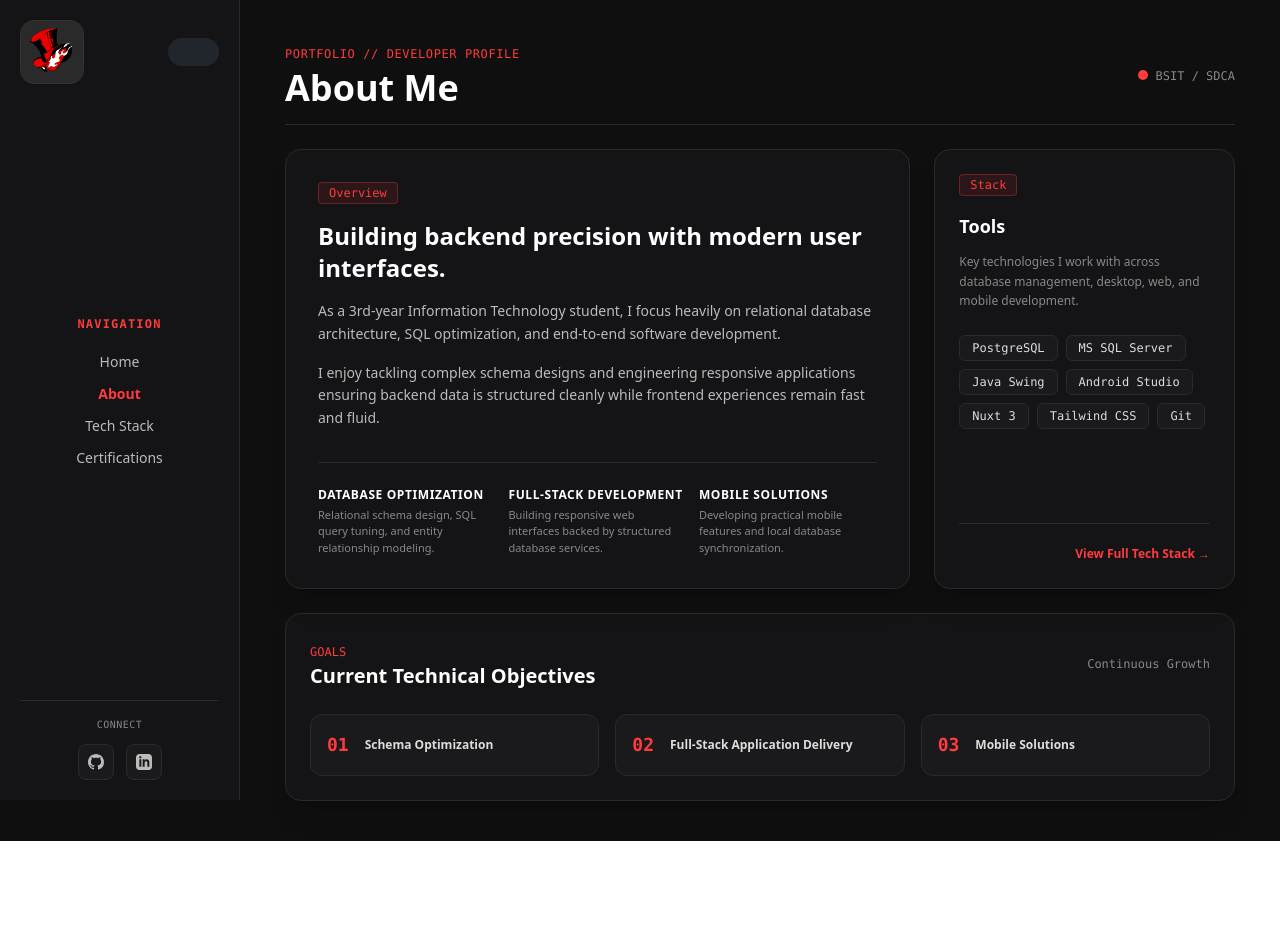
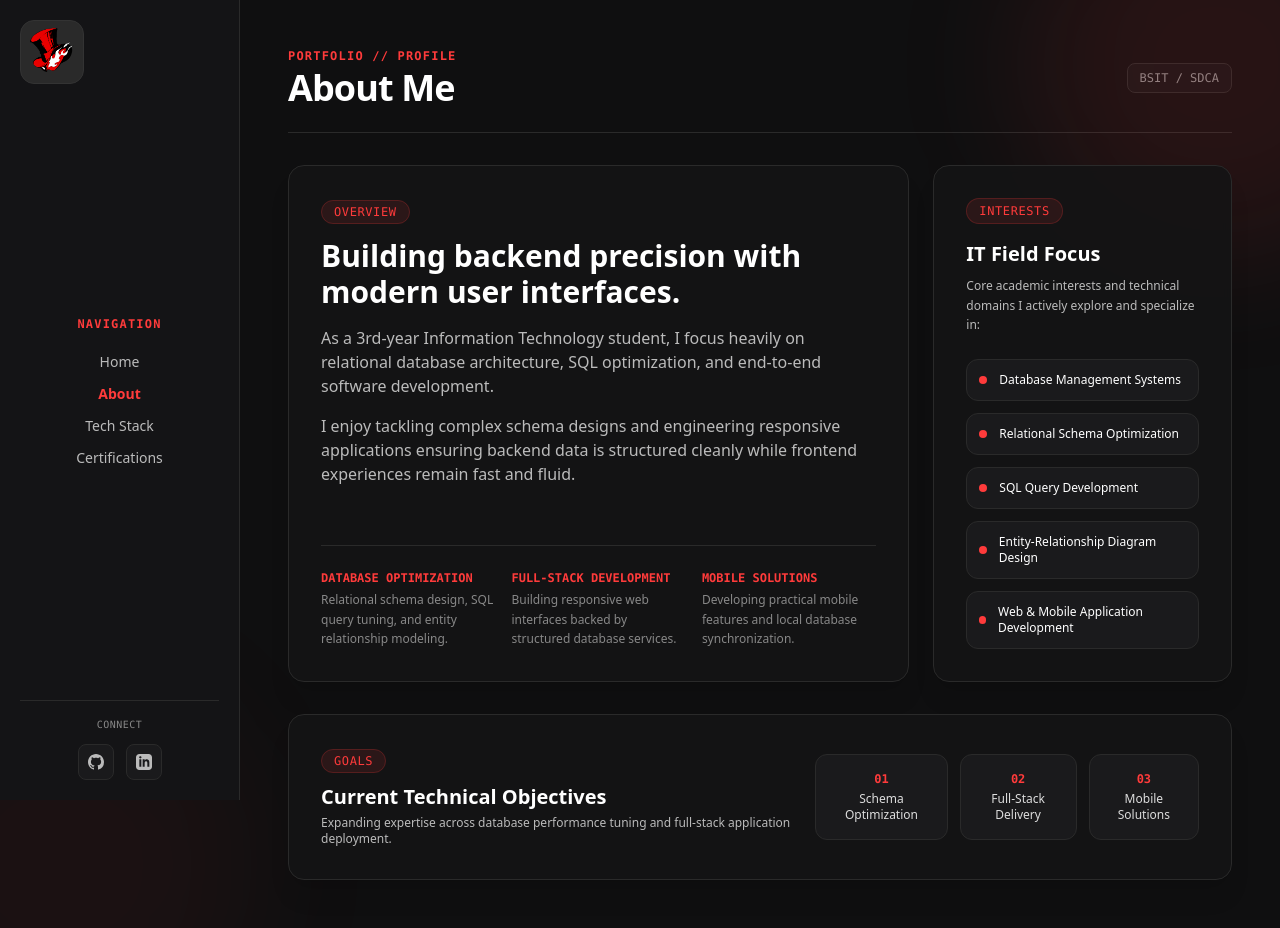
Before and after one commit to ryd3r-37/portfolio-nuxt, a Nuxt app: page /about in a window 1280 px wide. Before the commit the page ends 841 px from the top, so only its background shows below. Built offline with nearby package versions, Linux system fonts and the light colour scheme.

Commit message:
Fix about me page

```diff
--- a/app/pages/about.vue
+++ b/app/pages/about.vue
@@ -1,51 +1,20 @@
 <script setup>
-import { ref, onMounted } from 'vue'
+import { ref } from 'vue'
 
-const isLightMode = ref(false)
 const navOpen = ref(false)
-
-onMounted(() => {
-  if (import.meta.client && localStorage.getItem('theme') === 'light') {
-    isLightMode.value = true
-    document.documentElement.classList.add('light-mode')
-  }
-})
-
-const toggleTheme = () => {
-  isLightMode.value = !isLightMode.value
-  if (import.meta.client) {
-    if (isLightMode.value) {
-      localStorage.setItem('theme', 'light')
-      document.documentElement.classList.add('light-mode')
-    } else {
-      localStorage.setItem('theme', 'dark')
-      document.documentElement.classList.remove('light-mode')
-    }
-  }
-}
-
-const techPillars = ref([
-  { title: 'Database Optimization', desc: 'Relational schema design, SQL query tuning, and entity relationship modeling.' },
-  { title: 'Full-Stack Development', desc: 'Building responsive web interfaces backed by structured database services.' },
-  { title: 'Mobile Solutions', desc: 'Developing practical mobile features and local database synchronization.' }
-])
-
-const coreSkills = ref([
-  'PostgreSQL', 'MS SQL Server', 'Java Swing', 'Android Studio', 'Nuxt 3', 'Tailwind CSS', 'Git'
-])
-
-const roadmap = ref([
-  { step: '01', goal: 'Schema Optimization' },
-  { step: '02', goal: 'Full-Stack Application Delivery' },
-  { step: '03', goal: 'Mobile Solutions' }
-])
 </script>
 
 <template>
-  <div :class="{ 'light-mode': isLightMode }" class="bg-[#0f0f10] text-[#ddd] flex min-h-screen flex-col md:flex-row font-inter transition-colors duration-300">
+  <div class="bg-[#0f0f10] text-[#ddd] flex min-h-screen flex-col md:flex-row font-inter transition-colors duration-300 relative overflow-hidden">
 
+    <!-- Decorative Glow Accents -->
+    <div class="absolute -top-32 -right-32 w-96 h-96 bg-[#ff3b3b]/10 rounded-full blur-3xl pointer-events-none"></div>
+    <div class="absolute -bottom-32 -left-32 w-96 h-96 bg-[#ff3b3b]/5 rounded-full blur-3xl pointer-events-none"></div>
+
+    <!-- Sidebar Navigation -->
     <aside class="sticky top-0 h-auto md:h-screen w-full md:w-[240px] bg-[#141416] border-b md:border-b-0 md:border-r border-[#2a2a2a] p-5 flex flex-row md:flex-col justify-between items-center z-50">
 
+      <!-- Top Section: Logo -->
       <div class="w-full flex md:flex-col items-center justify-between md:justify-start gap-4">
         <div class="w-full flex items-center justify-between">
           <NuxtLink to="/" class="block transition hover:scale-105 active:scale-95 shrink-0">
@@ -53,34 +22,10 @@ const roadmap = ref([
               <img src="/images/background/logo.png" alt="Logo" class="w-full h-full object-cover" />
             </div>
           </NuxtLink>
-
-      <div class="hidden md:block">
-        <label for="theme-toggle" class="switch cursor-pointer inline-block relative w-[3.2em] h-[1.8em]">
-          <span class="sr-only">Toggle dark/light theme</span>
-          <input
-            id="theme-toggle"
-            type="checkbox"
-            :checked="isLightMode"
-            @change="toggleTheme"
-            class="opacity-0 w-0 h-0"
-          />
-          <span class="slider absolute cursor-pointer inset-0 bg-[#20262c] transition-all duration-500 rounded-[30px]"></span>
-        </label>
-      </div>
         </div>
 
+        <!-- Mobile Navigation Toggle Button -->
         <div class="flex items-center gap-3 md:hidden">
-      <label for="theme-toggle-mobile" class="switch cursor-pointer inline-block relative w-[3em] h-[1.7em]">
-        <span class="sr-only">Toggle dark/light theme</span>
-        <input
-          id="theme-toggle-mobile"
-          type="checkbox"
-          :checked="isLightMode"
-          @change="toggleTheme"
-          class="opacity-0 w-0 h-0"
-        />
-        <span class="slider absolute cursor-pointer inset-0 bg-[#20262c] transition-all duration-500 rounded-[30px]"></span>
-      </label>
           <button @click="navOpen = !navOpen" class="cursor-pointer flex flex-col gap-1.5 p-2 bg-transparent border-none" aria-label="Toggle Navigation Menu">
             <span class="block w-6 h-0.5 bg-[#bbb] transition-all duration-300" :class="{ 'rotate-45 translate-y-2 bg-[#ff3b3b]': navOpen }"></span>
             <span class="block w-6 h-0.5 bg-[#bbb] transition-all duration-300" :class="{ 'opacity-0': navOpen }"></span>
@@ -89,16 +34,18 @@ const roadmap = ref([
         </div>
       </div>
 
+      <!-- Middle Section: Nav Links -->
       <div :class="navOpen ? 'flex' : 'hidden'" class="md:flex flex-col items-center gap-4 w-full my-auto py-6 absolute md:static top-full left-0 bg-[#141416] md:bg-transparent p-5 md:p-0 border-b border-[#2a2a2a] md:border-none z-40">
         <div class="text-xs font-mono uppercase tracking-widest text-[#ff3b3b] font-bold mb-1">Navigation</div>
         <nav class="flex flex-col items-center gap-3 w-full">
-      <NuxtLink to="/" class="text-sm font-medium text-[#bbb] hover:text-[#ff3b3b] transition hover:scale-105" active-class="!text-[#ff3b3b] font-semibold">Home</NuxtLink>
-      <NuxtLink to="/about" class="text-sm font-medium text-[#bbb] hover:text-[#ff3b3b] transition hover:scale-105" active-class="!text-[#ff3b3b] font-semibold">About</NuxtLink>
-      <NuxtLink to="/techstack" class="text-sm font-medium text-[#bbb] hover:text-[#ff3b3b] transition hover:scale-105" active-class="!text-[#ff3b3b] font-semibold">Tech Stack</NuxtLink>
-      <NuxtLink to="/certification" class="text-sm font-medium text-[#bbb] hover:text-[#ff3b3b] transition hover:scale-105" active-class="!text-[#ff3b3b] font-semibold">Certifications</NuxtLink>
+          <NuxtLink to="/" class="text-sm font-medium text-[#bbb] hover:text-[#ff3b3b] transition hover:scale-105">Home</NuxtLink>
+          <NuxtLink to="/about" class="text-sm font-semibold text-[#ff3b3b] transition hover:scale-105">About</NuxtLink>
+          <NuxtLink to="/techstack" class="text-sm font-medium text-[#bbb] hover:text-[#ff3b3b] transition hover:scale-105">Tech Stack</NuxtLink>
+          <NuxtLink to="/certification" class="text-sm font-medium text-[#bbb] hover:text-[#ff3b3b] transition hover:scale-105">Certifications</NuxtLink>
         </nav>
       </div>
 
+      <!-- Bottom Section: Social Links -->
       <div class="hidden md:flex flex-col items-center gap-3 w-full pt-4 border-t border-[#2a2a2a]">
         <div class="text-[10px] font-mono text-[#888] uppercase tracking-wider">Connect</div>
         <div class="flex items-center justify-center gap-3">
@@ -113,7 +60,6 @@ const roadmap = ref([
               <path d="M12 0C5.37 0 0 5.37 0 12c0 5.31 3.435 9.795 8.205 11.385.6.105.825-.255.825-.57 0-.285-.015-1.23-.015-2.235-3.015.555-3.795-.735-4.035-1.41-.135-.345-.72-1.41-1.23-1.695-.42-.225-1.02-.78-.015-.795.945-.015 1.62.87 1.845 1.23 1.08 1.815 2.805 1.305 3.495.99.105-.78.42-1.305.765-1.605-2.67-.3-5.46-1.335-5.46-5.925 0-1.305.465-2.385 1.23-3.225-.12-.3-.54-1.53.12-3.18 0 0 1.005-.315 3.3 1.23.96-.27 1.98-.405 3-.405s2.04.135 3 .405c2.295-1.56 3.3-1.23 3.3-1.23.66 1.65.24 2.88.12 3.18.765.84 1.23 1.905 1.23 3.225 0 4.605-2.805 5.625-5.475 5.925.435.375.81 1.095.81 2.22 0 1.605-.015 2.895-.015 3.3 0 .315.225.69.825.57A12.02 12.02 0 0024 12c0-6.63-5.37-12-12-12z"/>
             </svg>
           </a>
-
           <a
             href="https://linkedin.com"
             target="_blank"
@@ -130,94 +76,117 @@ const roadmap = ref([
 
     </aside>
 
-    <main class="flex-1 p-5 md:p-10 flex justify-center items-center">
-      <div class="w-full max-w-[950px] space-y-6">
+    <!-- Main Content Area -->
+    <main class="flex-1 p-6 md:p-12 overflow-y-auto">
+      <div class="max-w-[1200px] mx-auto space-y-8">
 
-        <div class="flex items-center justify-between border-b border-[#2a2a2a] pb-4">
+        <!-- Header Banner -->
+        <div class="flex flex-col md:flex-row md:items-center justify-between gap-4 border-b border-[#2a2a2a] pb-6">
           <div>
-            <span class="text-xs font-mono text-[#ff3b3b] tracking-wider uppercase">Portfolio // Developer Profile</span>
-            <h1 class="text-3xl md:text-4xl font-extrabold text-white mt-1">About Me</h1>
+            <div class="text-xs font-mono uppercase tracking-widest text-[#ff3b3b] font-bold mb-1">Portfolio // Profile</div>
+            <h1 class="text-3xl md:text-4xl font-extrabold text-white tracking-tight">About Me</h1>
           </div>
-          <div class="hidden sm:block text-right">
-            <span class="inline-block w-2.5 h-2.5 bg-[#ff3b3b] rounded-full animate-pulse mr-2"></span>
-            <span class="text-xs text-[#888] font-mono">BSIT / SDCA</span>
+          <div class="text-xs font-mono text-[#888] bg-[#141416] px-3 py-1.5 rounded-lg border border-[#2a2a2a] w-fit">
+            BSIT / SDCA
           </div>
         </div>
 
+        <!-- Bento Grid Layout -->
         <div class="grid grid-cols-1 lg:grid-cols-3 gap-6">
 
-          <section class="lg:col-span-2 rounded-2xl border border-[#2a2a2a] p-6 md:p-8 bg-[#141416] shadow-xl flex flex-col justify-between">
-            <div>
-              <div class="flex items-center gap-2 mb-4">
-                <span class="px-2.5 py-0.5 rounded bg-[#ff3b3b]/10 text-[#ff3b3b] text-xs font-mono border border-[#ff3b3b]/30">Overview</span>
-              </div>
-              <h2 class="text-xl md:text-2xl font-bold text-white mb-4">Building backend precision with modern user interfaces.</h2>
-              <p class="text-sm text-[#bbb] leading-relaxed mb-4">
+          <!-- Left Main Card (Overview) -->
+          <div class="lg:col-span-2 rounded-2xl border border-[#2a2a2a] bg-[#141416]/90 backdrop-blur-sm p-8 shadow-xl flex flex-col justify-between space-y-6">
+            <div class="space-y-4">
+              <span class="text-xs font-mono uppercase tracking-wider text-[#ff3b3b] bg-[#ff3b3b]/10 px-3 py-1 rounded-full border border-[#ff3b3b]/20">Overview</span>
+              <h2 class="text-2xl md:text-3xl font-bold text-white leading-snug">
+                Building backend precision with modern user interfaces.
+              </h2>
+              <p class="text-sm md:text-base text-[#bbb] leading-relaxed">
                 As a 3rd-year Information Technology student, I focus heavily on relational database architecture, SQL optimization, and end-to-end software development.
               </p>
-              <p class="text-sm text-[#bbb] leading-relaxed">
+              <p class="text-sm md:text-base text-[#bbb] leading-relaxed">
                 I enjoy tackling complex schema designs and engineering responsive applications ensuring backend data is structured cleanly while frontend experiences remain fast and fluid.
               </p>
             </div>
 
-            <div class="grid grid-cols-1 sm:grid-cols-3 gap-3 mt-8 pt-6 border-t border-[#2a2a2a]">
-              <div v-for="pillar in techPillars" :key="pillar.title" class="space-y-1">
-                <h3 class="text-xs font-bold text-white uppercase tracking-wider">{{ pillar.title }}</h3>
-                <p class="text-[11px] text-[#888] leading-normal">{{ pillar.desc }}</p>
+            <!-- Mini Highlight Columns -->
+            <div class="grid grid-cols-1 md:grid-cols-3 gap-4 pt-6 border-t border-[#2a2a2a]">
+              <div>
+                <h3 class="text-xs font-mono font-bold uppercase text-[#ff3b3b] mb-1">Database Optimization</h3>
+                <p class="text-xs text-[#888] leading-relaxed">Relational schema design, SQL query tuning, and entity relationship modeling.</p>
               </div>
+              <div>
+                <h3 class="text-xs font-mono font-bold uppercase text-[#ff3b3b] mb-1">Full-Stack Development</h3>
+                <p class="text-xs text-[#888] leading-relaxed">Building responsive web interfaces backed by structured database services.</p>
               </div>
-          </section>
-
-          <section class="rounded-2xl border border-[#2a2a2a] p-6 bg-[#141416] shadow-xl flex flex-col justify-between">
               <div>
-              <div class="flex items-center gap-2 mb-4">
-                <span class="px-2.5 py-0.5 rounded bg-[#ff3b3b]/10 text-[#ff3b3b] text-xs font-mono border border-[#ff3b3b]/30">Stack</span>
+                <h3 class="text-xs font-mono font-bold uppercase text-[#ff3b3b] mb-1">Mobile Solutions</h3>
+                <p class="text-xs text-[#888] leading-relaxed">Developing practical mobile features and local database synchronization.</p>
               </div>
-              <h2 class="text-lg font-bold text-white mb-3">Tools</h2>
-              <p class="text-xs text-[#888] leading-relaxed mb-6">
-                Key technologies I work with across database management, desktop, web, and mobile development.
-              </p>
-
-              <div class="flex flex-wrap gap-2">
-                <span
-                  v-for="skill in coreSkills"
-                  :key="skill"
-                  class="px-3 py-1 rounded-md bg-[#1a1a1c] border border-[#2a2a2a] text-[#ddd] text-xs font-mono hover:border-[#ff3b3b]/50 transition cursor-default"
-                >
-                  {{ skill }}
-                </span>
             </div>
           </div>
 
-            <div class="mt-6 pt-4 border-t border-[#2a2a2a] text-right">
-              <NuxtLink to="/techstack" class="text-xs font-semibold text-[#ff3b3b] hover:underline inline-flex items-center gap-1">
-                View Full Tech Stack &rarr;
-              </NuxtLink>
+          <!-- Right Card (IT Interests) -->
+          <div class="rounded-2xl border border-[#2a2a2a] bg-[#141416]/90 backdrop-blur-sm p-8 shadow-xl flex flex-col justify-between space-y-6">
+            <div>
+              <div class="flex items-center justify-between mb-4">
+                <span class="text-xs font-mono uppercase tracking-wider text-[#ff3b3b] bg-[#ff3b3b]/10 px-3 py-1 rounded-full border border-[#ff3b3b]/20">Interests</span>
               </div>
-          </section>
+              <h2 class="text-xl font-bold text-white mb-2">IT Field Focus</h2>
+              <p class="text-xs text-[#bbb] mb-6 leading-relaxed">
+                Core academic interests and technical domains I actively explore and specialize in:
+              </p>
+
+              <!-- Interest Tags List -->
+              <div class="space-y-3">
+                <div class="p-3 rounded-xl bg-[#1a1a1c] border border-[#2a2a2a] flex items-center gap-3">
+                  <div class="w-2 h-2 rounded-full bg-[#ff3b3b]"></div>
+                  <span class="text-xs font-medium text-white">Database Management Systems</span>
+                </div>
+                <div class="p-3 rounded-xl bg-[#1a1a1c] border border-[#2a2a2a] flex items-center gap-3">
+                  <div class="w-2 h-2 rounded-full bg-[#ff3b3b]"></div>
+                  <span class="text-xs font-medium text-white">Relational Schema Optimization</span>
+                </div>
+                <div class="p-3 rounded-xl bg-[#1a1a1c] border border-[#2a2a2a] flex items-center gap-3">
+                  <div class="w-2 h-2 rounded-full bg-[#ff3b3b]"></div>
+                  <span class="text-xs font-medium text-white">SQL Query Development</span>
+                </div>
+                <div class="p-3 rounded-xl bg-[#1a1a1c] border border-[#2a2a2a] flex items-center gap-3">
+                  <div class="w-2 h-2 rounded-full bg-[#ff3b3b]"></div>
+                  <span class="text-xs font-medium text-white">Entity-Relationship Diagram Design</span>
+                </div>
+                <div class="p-3 rounded-xl bg-[#1a1a1c] border border-[#2a2a2a] flex items-center gap-3">
+                  <div class="w-2 h-2 rounded-full bg-[#ff3b3b]"></div>
+                  <span class="text-xs font-medium text-white">Web & Mobile Application Development</span>
+                </div>
+              </div>
+            </div>
+          </div>
 
         </div>
 
-        <section class="rounded-2xl border border-[#2a2a2a] p-6 bg-[#141416] shadow-xl">
-          <div class="flex flex-col sm:flex-row sm:items-center justify-between mb-6 gap-2">
+        <!-- Bottom Full Width Card -->
+        <div class="rounded-2xl border border-[#2a2a2a] bg-[#141416]/90 backdrop-blur-sm p-8 shadow-xl flex flex-col md:flex-row items-center justify-between gap-6">
           <div>
-              <span class="text-xs font-mono text-[#ff3b3b] uppercase">Goals</span>
-              <h2 class="text-xl font-bold text-white">Current Technical Objectives</h2>
+            <span class="text-xs font-mono uppercase tracking-wider text-[#ff3b3b] bg-[#ff3b3b]/10 px-3 py-1 rounded-full border border-[#ff3b3b]/20">Goals</span>
+            <h2 class="text-xl font-bold text-white mt-3">Current Technical Objectives</h2>
+            <p class="text-xs text-[#bbb] mt-1">Expanding expertise across database performance tuning and full-stack application deployment.</p>
           </div>
-            <span class="text-xs text-[#888] font-mono">Continuous Growth</span>
+          <div class="flex items-center gap-3 w-full md:w-auto">
+            <div class="flex-1 md:flex-initial p-4 rounded-xl bg-[#1a1a1c] border border-[#2a2a2a] text-center">
+              <div class="text-xs font-mono text-[#ff3b3b] font-bold">01</div>
+              <div class="text-xs text-[#ddd] mt-1">Schema Optimization</div>
             </div>
-
-          <div class="grid grid-cols-1 md:grid-cols-3 gap-4">
-            <div
-              v-for="item in roadmap"
-              :key="item.step"
-              class="p-4 rounded-xl bg-[#1a1a1c] border border-[#2a2a2a] flex items-center gap-4 hover:border-[#ff3b3b]/40 transition"
-            >
-              <span class="text-lg font-bold text-[#ff3b3b] font-mono shrink-0">{{ item.step }}</span>
-              <p class="text-xs font-semibold text-[#ddd] leading-snug">{{ item.goal }}</p>
+            <div class="flex-1 md:flex-initial p-4 rounded-xl bg-[#1a1a1c] border border-[#2a2a2a] text-center">
+              <div class="text-xs font-mono text-[#ff3b3b] font-bold">02</div>
+              <div class="text-xs text-[#ddd] mt-1">Full-Stack Delivery</div>
+            </div>
+            <div class="flex-1 md:flex-initial p-4 rounded-xl bg-[#1a1a1c] border border-[#2a2a2a] text-center">
+              <div class="text-xs font-mono text-[#ff3b3b] font-bold">03</div>
+              <div class="text-xs text-[#ddd] mt-1">Mobile Solutions</div>
             </div>
           </div>
-        </section>
+        </div>
 
       </div>
     </main>
```
Lines whose indentation alone changed are shown as unchanged.
